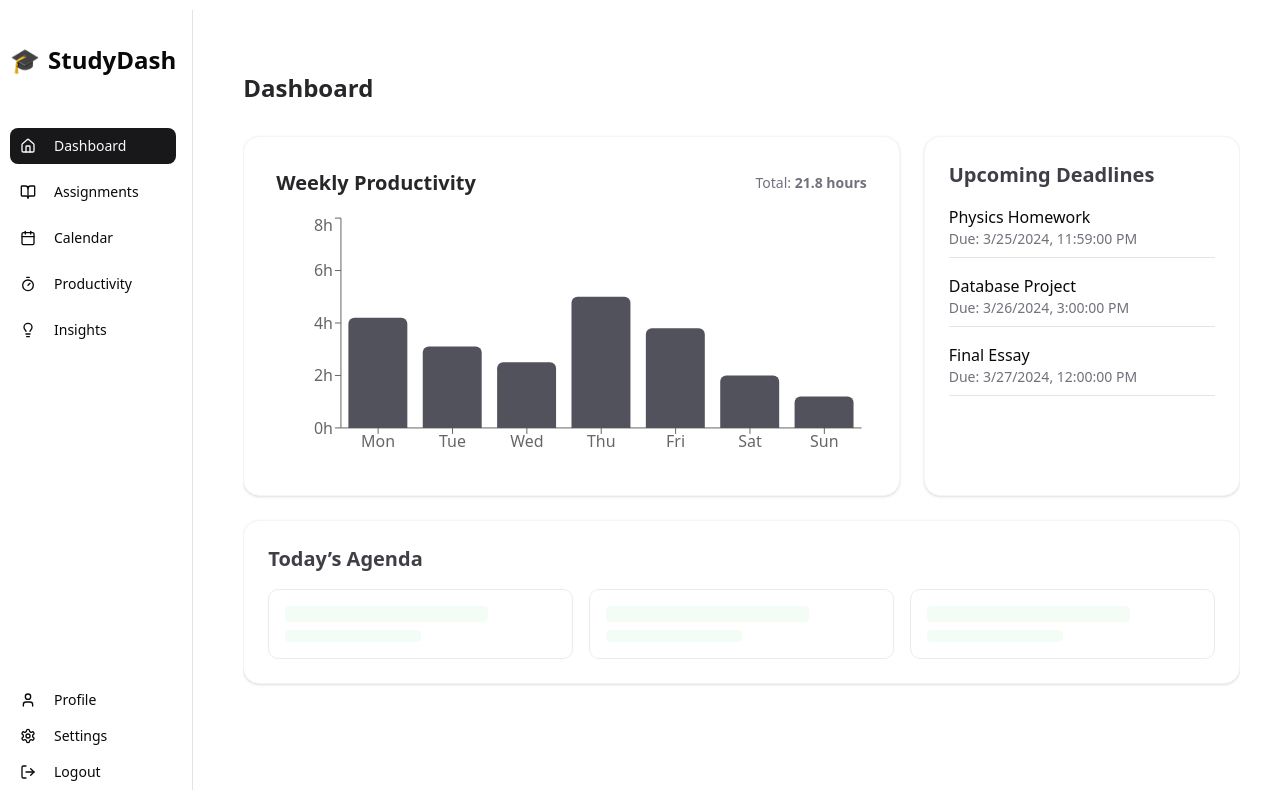
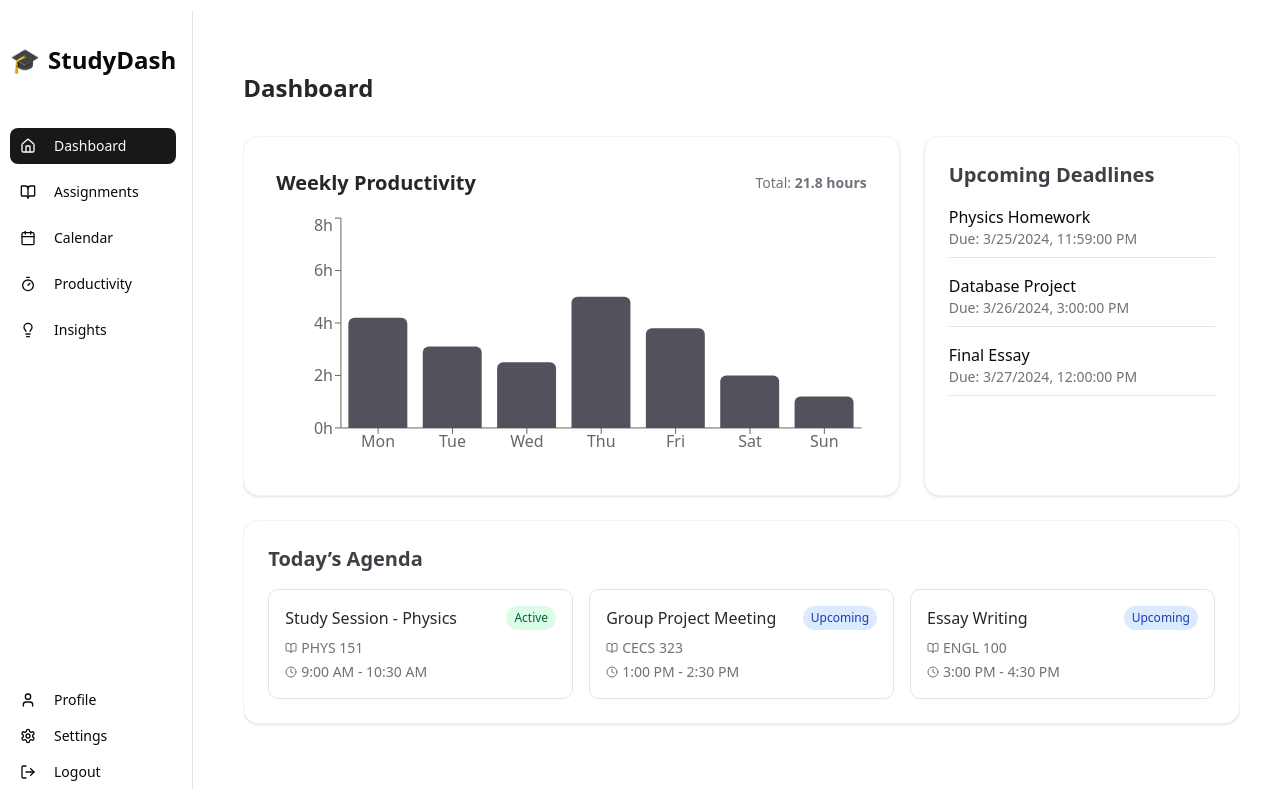
Before and after one commit to lyeric2022/beachhacks2025, a Next.js app in the folder frontend/: page / in a window 1280 px wide. Built offline with nearby package versions, Linux system fonts and the light colour scheme.

Commit message:
please work

```diff
--- a/frontend/src/app/page.tsx
+++ b/frontend/src/app/page.tsx
@@ -2,10 +2,30 @@
 "use client";
 import { useEffect, useState } from "react";
 import WeeklyProductivityChart from "@/components/WeeklyProductivityChart";
+import { BookOpen, Clock } from "lucide-react";
 
-const Dashboard = () => {
-  const [weeklyStats, setWeeklyStats] = useState([]);
-  const [upcoming, setUpcoming] = useState([
+const formatTime = (timeString: string): string => {
+  const date = new Date(timeString);
+  return date.toLocaleTimeString('en-US', {
+    hour: 'numeric',
+    minute: '2-digit',
+    hour12: true
+  });
+};
+
+interface WeeklyStats {
+  day: string;
+  hours: number;
+}
+
+const Dashboard: React.FC = () => {
+  const [weeklyStats, setWeeklyStats] = useState<WeeklyStats[]>([]);
+  const [upcoming, setUpcoming] = useState<Array<{
+    id: number;
+    title: string;
+    due_date: string;
+    course: string;
+  }>>([
     {
       id: 1,
       title: "Physics Homework",
@@ -25,7 +45,14 @@ const Dashboard = () => {
       course: "ENGL 100"
     }
   ]);
-  const [today, setToday] = useState([
+  const [today, setToday] = useState<Array<{
+    id: number;
+    title: string;
+    course: string;
+    start_time: string;
+    end_time: string;
+    status: string;
+  }>>([
     {
       id: 1,
       title: "Study Session - Physics",
@@ -54,12 +81,16 @@ const Dashboard = () => {
   const [isLoading, setIsLoading] = useState(true);
 
   useEffect(() => {
+    // TODO: Implement these API calls when backend is ready
     // fetchWeeklyStats()
     // fetchUpcomingAssignments()
     // fetchTodayAgenda()
+
+    // For now, just simulate data loading
+    setTimeout(() => setIsLoading(false), 1000);
   }, []);
 
-  const weekData = [
+  const weekData: WeeklyStats[] = [
     { day: "Mon", hours: 4.2 },
     { day: "Tue", hours: 3.1 },
     { day: "Wed", hours: 2.5 },
@@ -70,7 +101,7 @@ const Dashboard = () => {
   ];
 
   // Update the status badge in the agenda items
-  const getStatusBadge = (status) => {
+  const getStatusBadge = (status: string): string => {
     switch (status) {
       case 'active':
         return 'bg-green-100 text-green-800';
```
